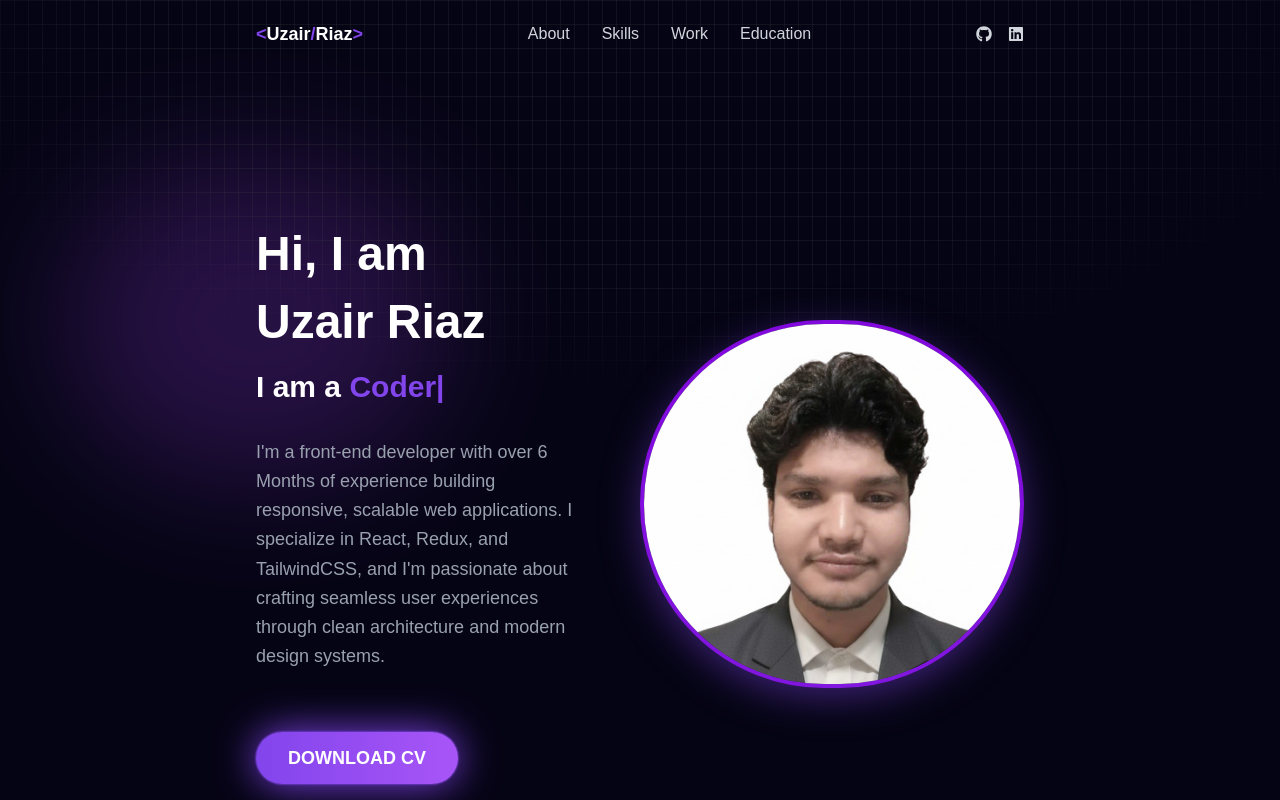
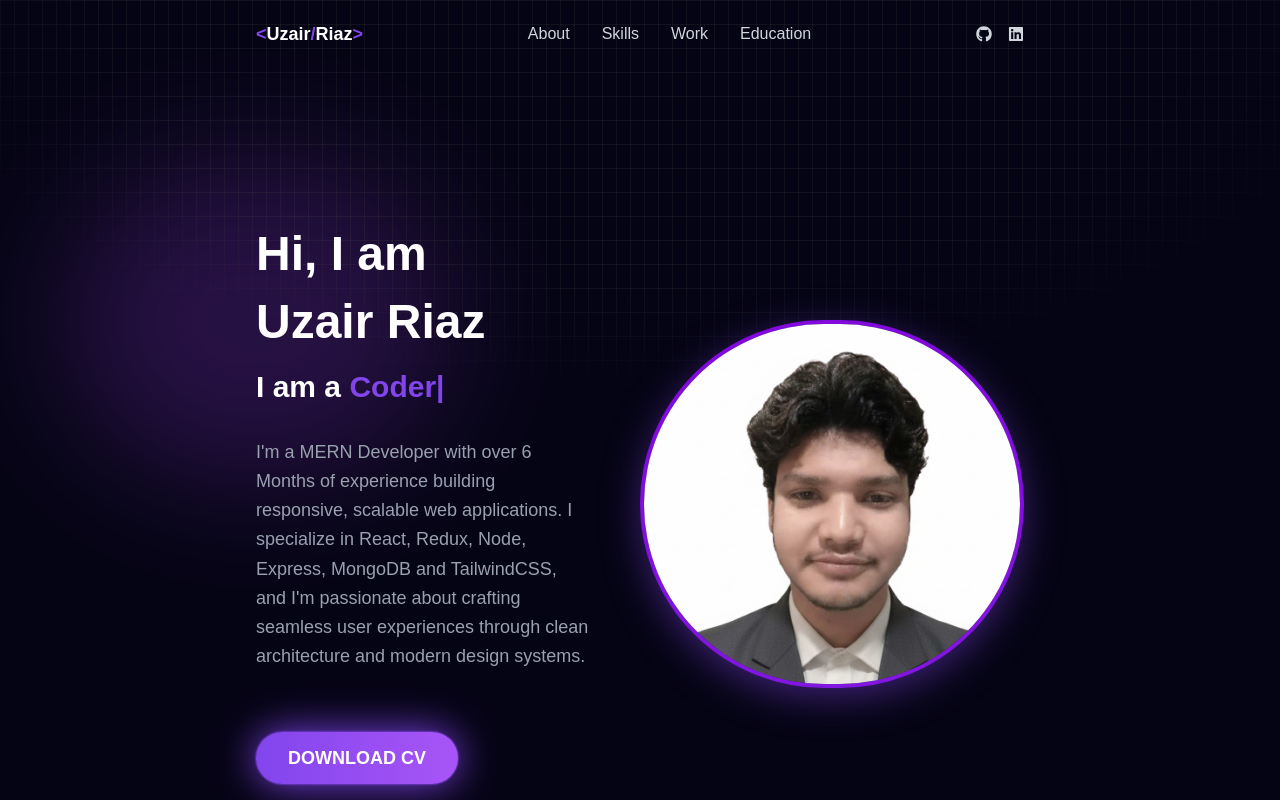
Before and after one commit to uzai-rriaz1/Uzair-Riaz-portfolio, a React (Vite) app: page / in a window 1280 px wide. Shown: the top 800 px of the page. Built offline with nearby package versions, Linux system fonts and the light colour scheme.

Commit message:
Update About.jsx

```diff
--- a/src/components/About/About.jsx
+++ b/src/components/About/About.jsx
@@ -33,8 +33,8 @@ const About = () => {
           </h3>
           {/* About Me Paragraph */}
           <p className="text-base sm:text-lg md:text-lg text-gray-400 mb-10 mt-8 leading-relaxed text-size">
-            I'm a front-end developer with over 6 Months of experience building
-            responsive, scalable web applications. I specialize in React, Redux,
+            I'm a MERN Developer with over 6 Months of experience building
+            responsive, scalable web applications. I specialize in React, Redux, Node, Express, MongoDB
             and TailwindCSS, and I'm passionate about crafting seamless user
             experiences through clean architecture and modern design systems.
           </p>
```
